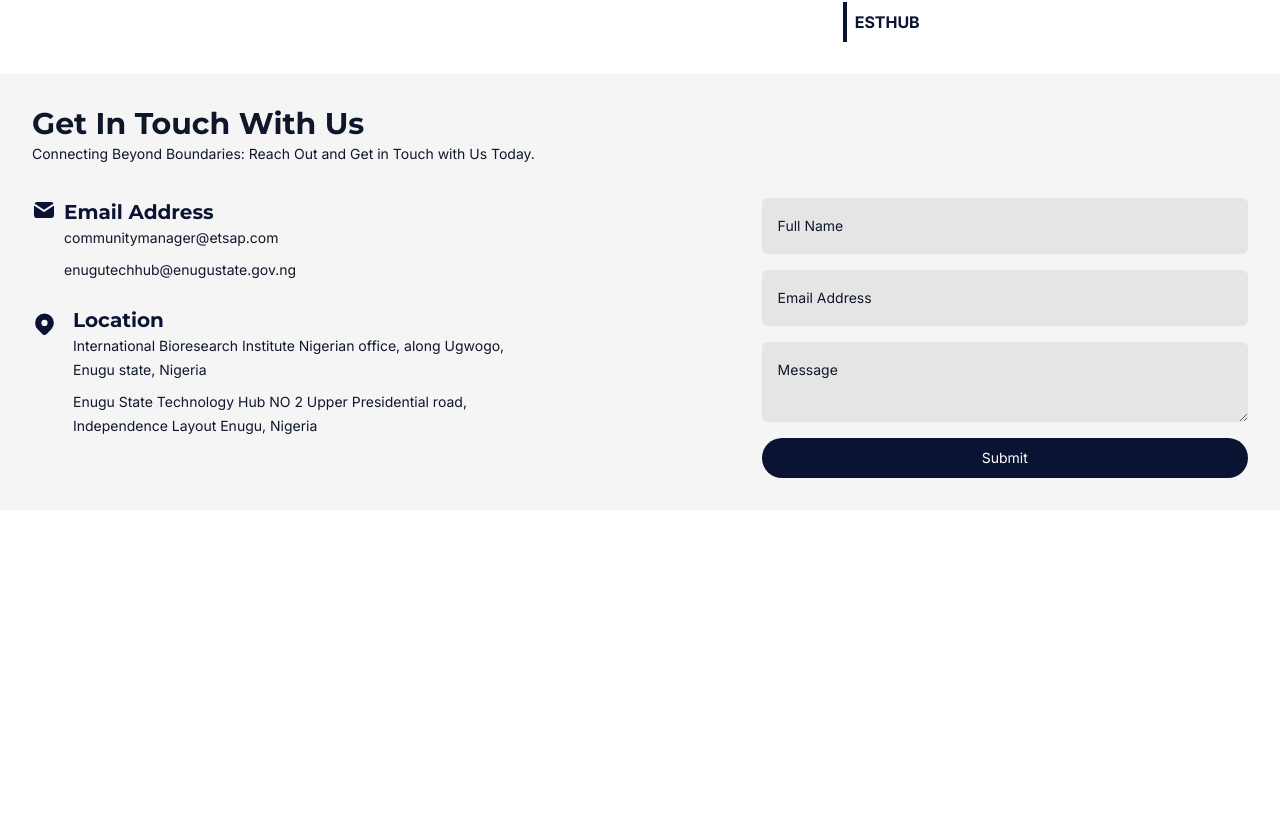
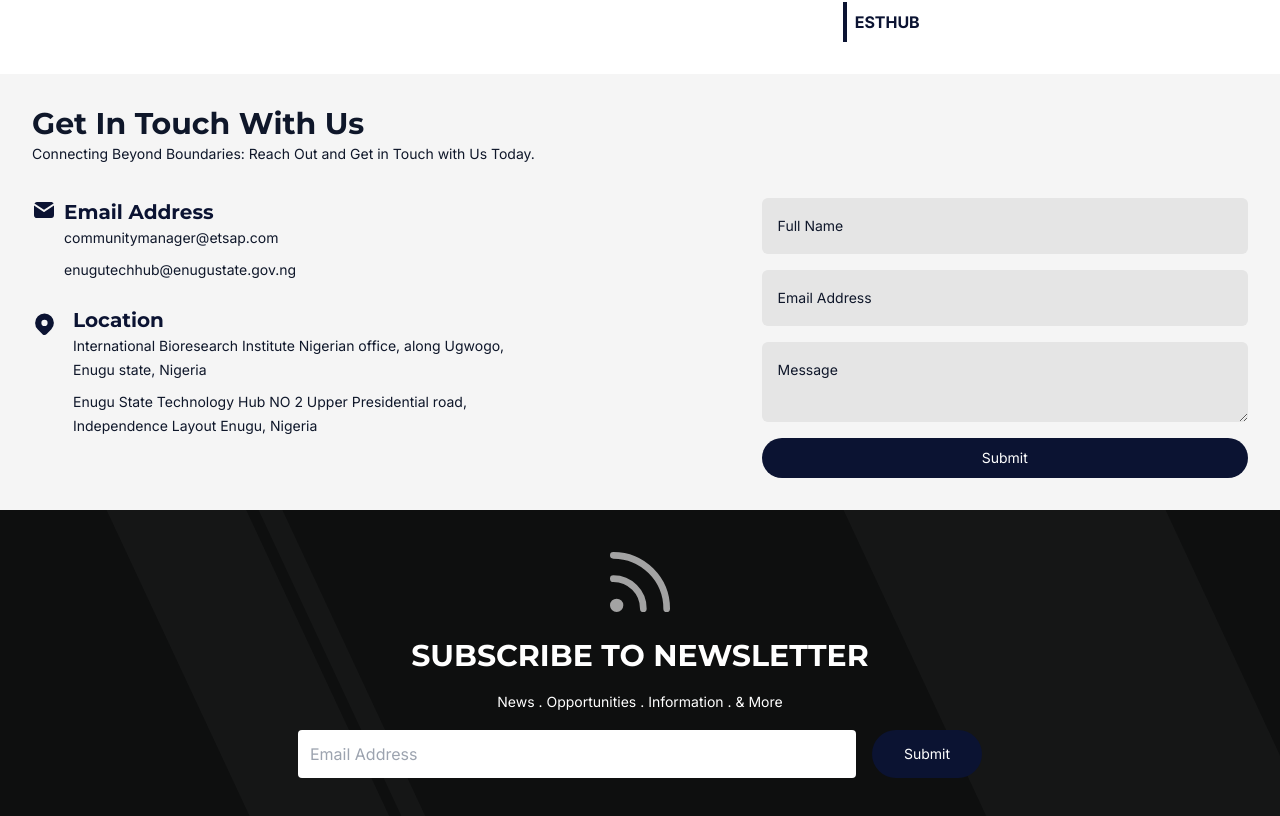
Before and after one commit to pineapptech/Skill-Online-FE, a React (Vite) app: page / in a window 1280 px wide. Shown: the part 3952-4768 px from the top of the page. Before the commit the page ends 4462 px from the top, so only its background shows below. Built offline with nearby package versions, Linux system fonts and the light colour scheme.

Commit message:
Add newsletter to homepage

```diff
--- a/src/app/home.jsx
+++ b/src/app/home.jsx
@@ -8,6 +8,7 @@ import OurCoursesSection from "@/components/our-courses-section";
 import ApplicationProcessSection from "@/components/application-process-section";
 import AboutSection from "@/components/about-section";
 import ContactSection from "@/components/contact-section";
+import Newsletter from "@/components/newsletter";
 
 const Homepage = () => {
   return (
@@ -21,6 +22,7 @@ const Homepage = () => {
       <ApplicationProcessSection />
       <AboutSection />
       <ContactSection />
+      <Newsletter />
     </>
   );
 };
--- /dev/null
+++ b/src/components/newsletter.jsx
@@ -0,0 +1,26 @@
+import { IconRss } from "@tabler/icons-react";
+
+const Newsletter = () => {
+  return (
+    <section className="newsletter p-8 text-white bg-[url(/images/newsletter-bg.svg)]">
+      <div className="container flex flex-col items-center">
+        <IconRss className="size-20 text-neutral-400 mb-4" />
+        <h2>SUBSCRIBE TO NEWSLETTER</h2>
+        <p>News . Opportunities . Information . & More </p>
+        <div className="flex items-center gap-4 my-4">
+          <input
+            type="email"
+            className="rounded p-3 text-base placeholder:current focus:outline-none focus:ring-4 ring-secondary text-black"
+            placeholder="Email Address"
+            size={50}
+          />
+          <button className="rounded-full p-3 px-8 text-white bg-primary hover:bg-primary/80 active:bg-primary/70">
+            Submit
+          </button>
+        </div>
+      </div>
+    </section>
+  );
+};
+
+export default Newsletter;
```
Also changed, not shown: public/images/newsletter-bg.svg (added).
